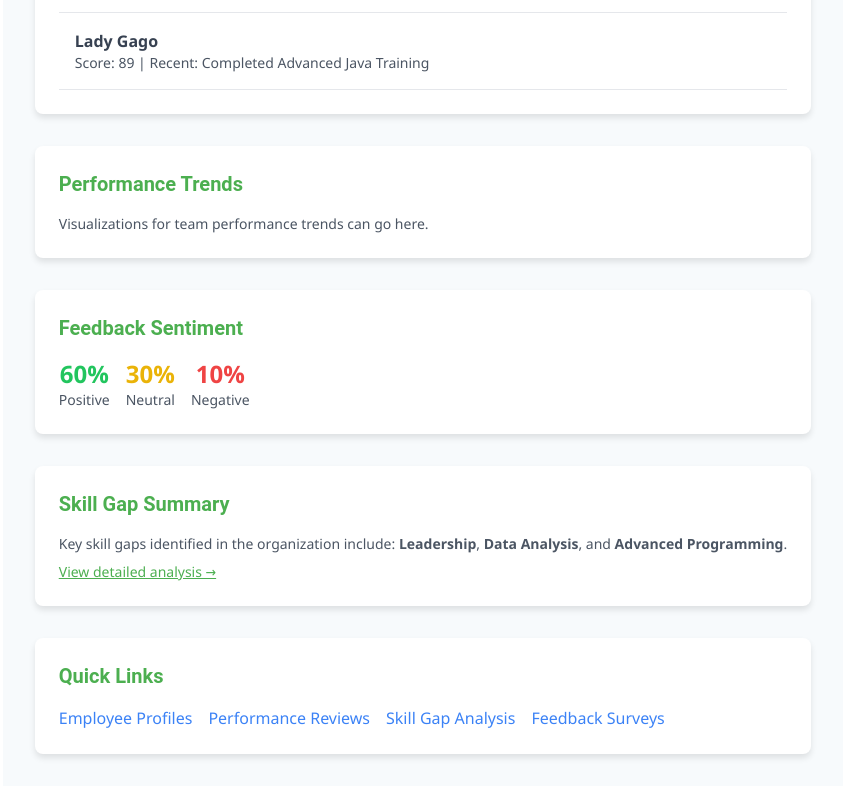
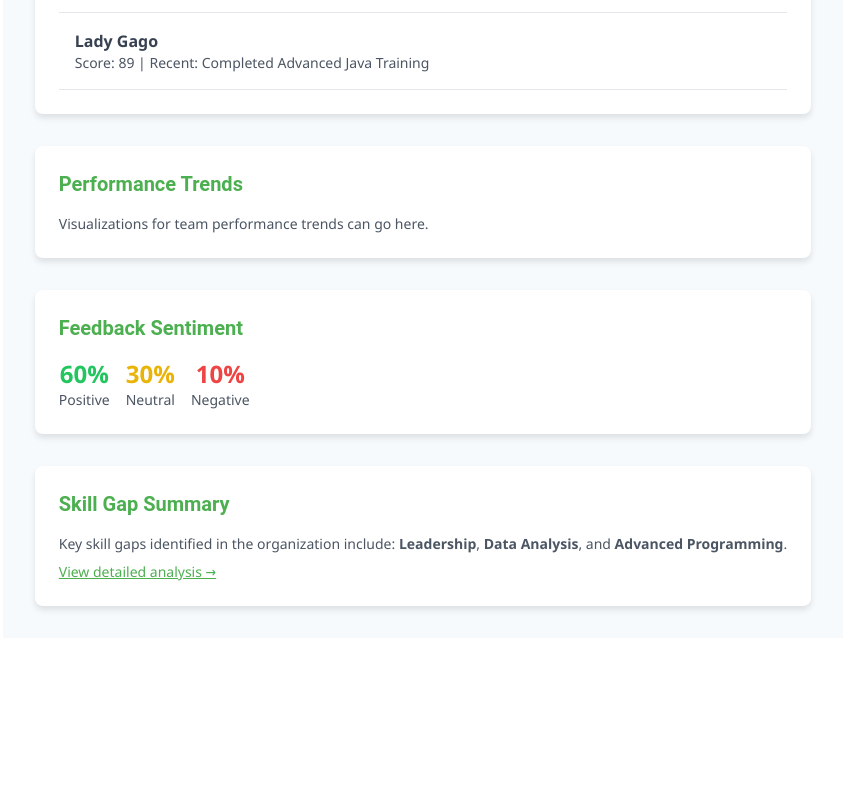
Before and after one commit to bananaNuggets75/talent-hub, a Next.js app: page /dashboard in a window 1280 px wide. Shown: the part 397-1197 px from the top of the page, without its empty margins (217-1062 px from the left). After the commit the page ends 1131 px from the top, so only its background shows below. Built offline with nearby package versions, Linux system fonts and the light colour scheme.

Commit message:
remove: quick-links-dashboard

```diff
--- a/app/dashboard/page.tsx
+++ b/app/dashboard/page.tsx
@@ -70,17 +70,6 @@ export default function Dashboard() {
           View detailed analysis →
         </p>
       </section>
-
-      {/* Quick Links Section */}
-      <section className="mt-8 bg-card p-6 rounded-lg shadow-light">
-        <h2 className="text-xl font-semibold text-primary">Quick Links</h2>
-        <div className="flex gap-4 mt-4">
-          <a href="/employee-profile" className="text-link hover:text-primary transition duration-200">Employee Profiles</a>
-          <a href="/performance-review" className="text-link hover:text-primary transition duration-200">Performance Reviews</a>
-          <a href="/skill-gap-analysis" className="text-link hover:text-primary transition duration-200">Skill Gap Analysis</a>
-          <a href="/survey-feedback" className="text-link hover:text-primary transition duration-200">Feedback Surveys</a>
-        </div>
-      </section>
     </div>
   );
 }
```
